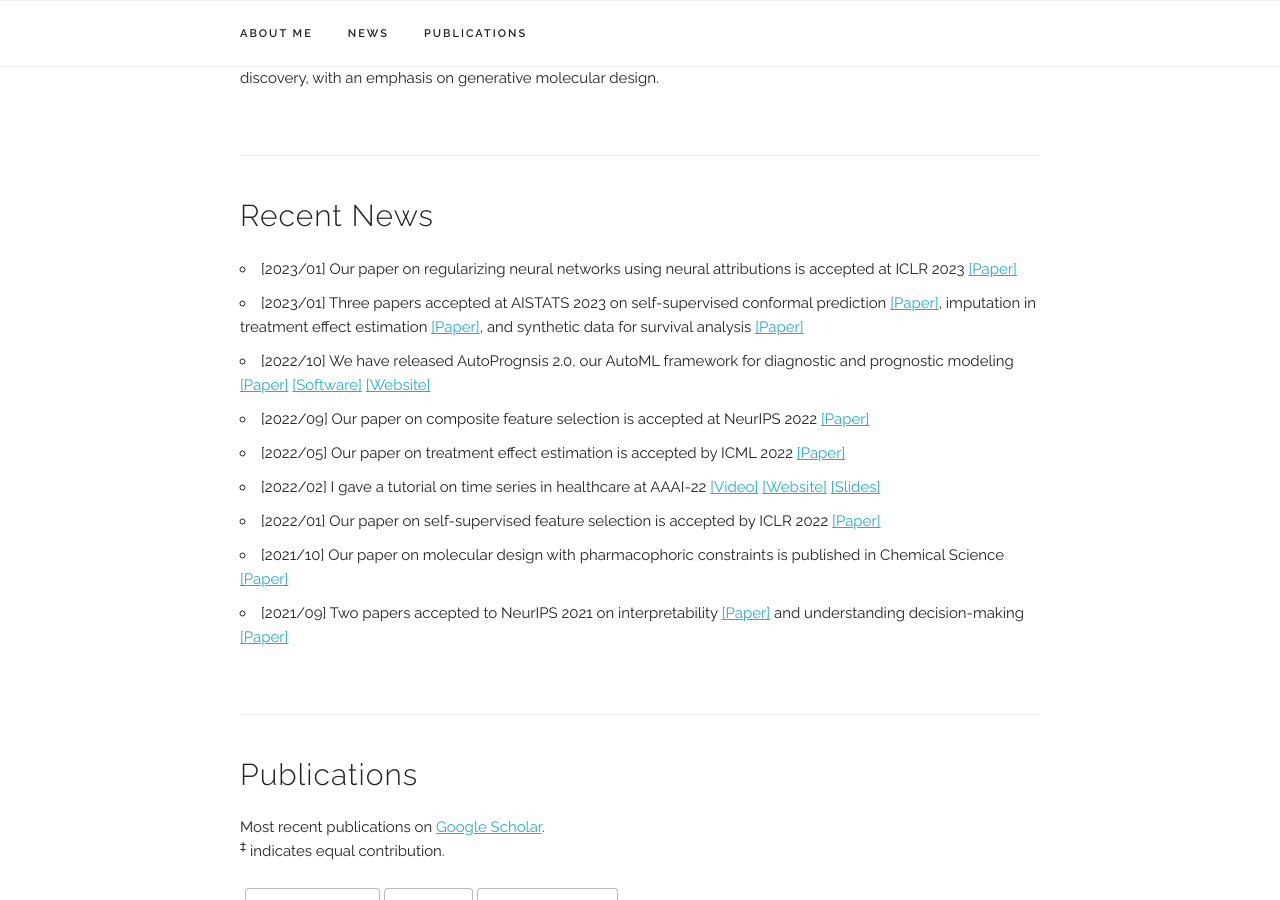
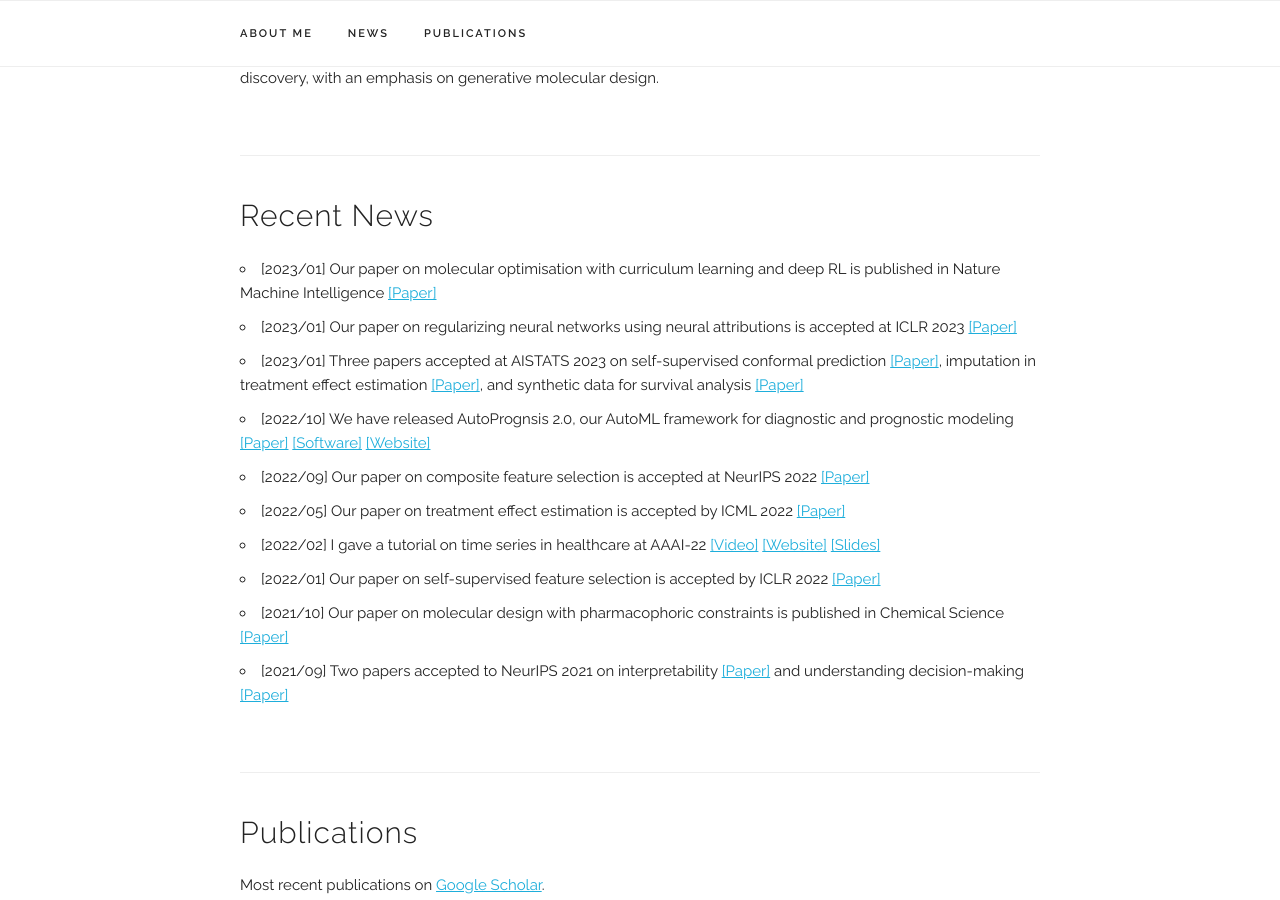
Before and after one commit to fimrie/fimrie.github.io, a Jekyll site: the page built from index.html, in a window 1280 px wide and 900 px high, scrolled down 598 px. Built offline with Jekyll 4.4.1, drawn with Linux system fonts in a browser that asks for light colours; some web fonts are replaced.

Commit message:
update news with NMI paper

```diff
--- a/index.html
+++ b/index.html
@@ -22,6 +22,7 @@ title: Home
 <div class="docs-section" id="news">
   <h4>Recent News</h4>
   <ul>
+    <li>[2023/01] Our paper on molecular optimisation with curriculum learning and deep RL is published in Nature Machine Intelligence <a href="https://www.nature.com/articles/s42256-023-00636-2">[Paper]</a></li>
     <li>[2023/01] Our paper on regularizing neural networks using neural attributions is accepted at ICLR 2023 <a href="https://openreview.net/pdf?id=n6H86gW8u0d">[Paper]</a></li>
     <li>[2023/01] Three papers accepted at AISTATS 2023 on self-supervised conformal prediction <a href="https://arxiv.org/abs/2302.12238">[Paper]</a>, imputation in treatment effect estimation <a href="https://arxiv.org/abs/2202.02096">[Paper]</a>, and synthetic data for survival analysis <a href="https://arxiv.org/abs/2302.12749">[Paper]</a></li>
     <li>[2022/10] We have released AutoPrognsis 2.0, our AutoML framework for diagnostic and prognostic modeling <a href="https://arxiv.org/abs/2210.12090">[Paper]</a> <a href="https://github.com/vanderschaarlab/AutoPrognosis">[Software]</a> <a href="https://www.autoprognosis.vanderschaar-lab.com/">[Website]</a></li>
```
